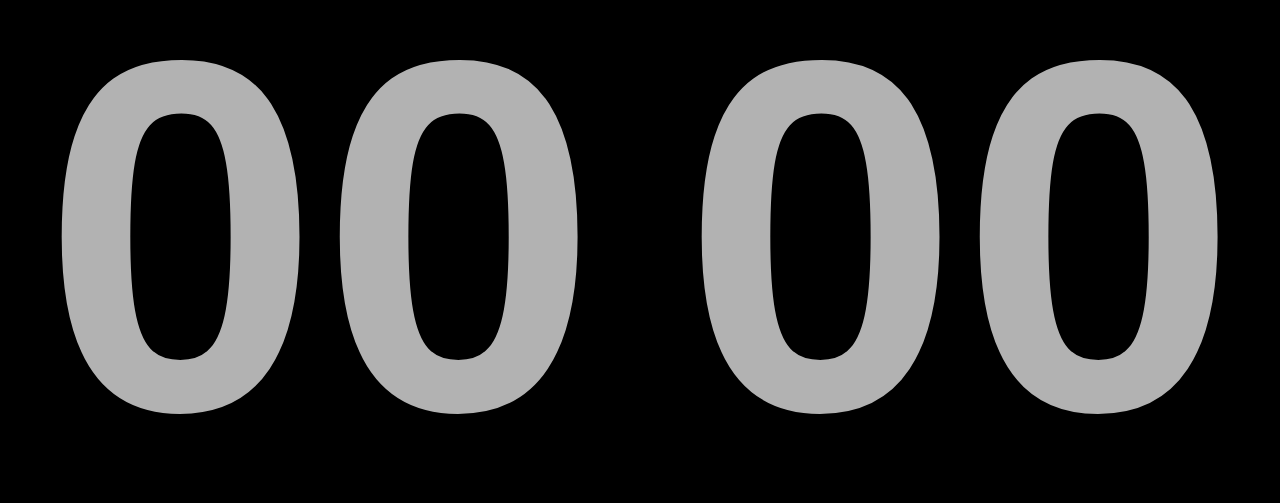
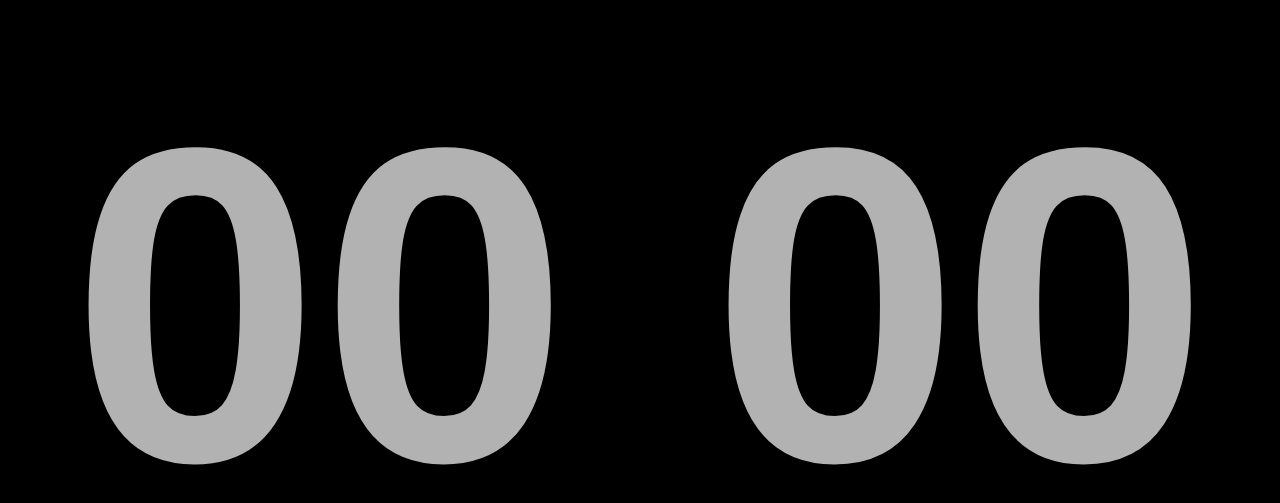
Before and after one commit to ntrongphuc1302/badminton-score-tracker, a plain HTML site: page index.html in a window 1280 px wide. Shown: the part 157-660 px from the top of the page. Drawn offline with Linux system fonts and the light colour scheme.

Commit message:
config font size

```diff
--- a/style.css
+++ b/style.css
@@ -56,11 +56,11 @@ body {
   display: flex;
   justify-content: center;
   align-items: center;
-  font-size: 500px; /* Make the font larger */
+  font-size: 35vw; /* Make the font size based on viewport width */
   font-weight: bold;
   color: #fff;
   position: absolute;
-  bottom: 15%; /* Move score to the bottom center */
+  bottom: 10%; /* Adjusted for better vertical centering */
   width: 100%;
   z-index: 1;
   opacity: 100%;
```
